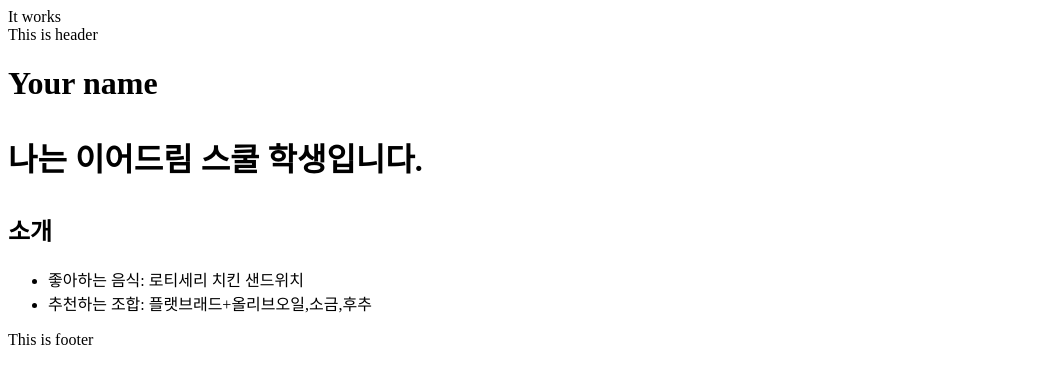
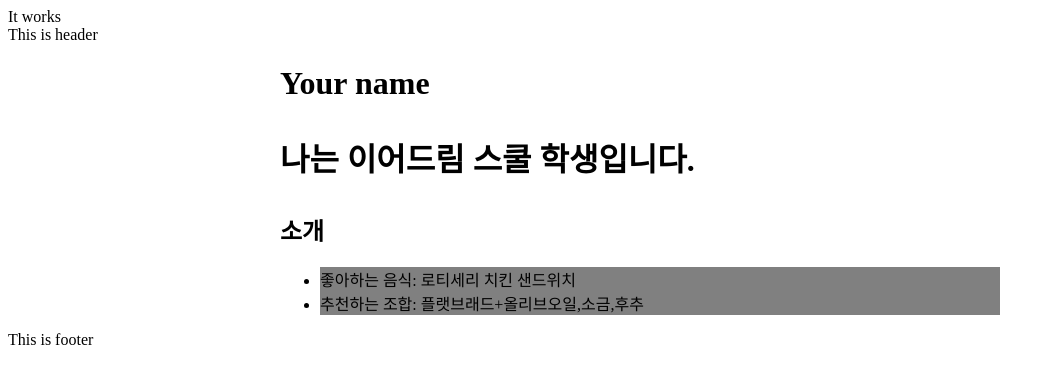
Before and after one commit to Chungxhung/Chungxhung.github.io, a plain HTML site: page index.html in a window 1280 px wide. Shown: the whole page, without its empty margins (0-1055 px from the left). Drawn offline with Linux system fonts and the light colour scheme.

Commit message:
Add style

```diff
--- a/index.html
+++ b/index.html
@@ -24,3 +24,5 @@
 		<footer>This is footer</footer>
 	</body>
 </html>
+	<link rel="stylesheet" type="text/css" href="./style.css">
+</head>
--- /dev/null
+++ b/style.css
@@ -0,0 +1,8 @@
+/* newfile: style.css */
+.container {
+	width: 720px;
+	margin: 0 auto;
+}
+ul > li {
+	background-color:gray;
+}
```
